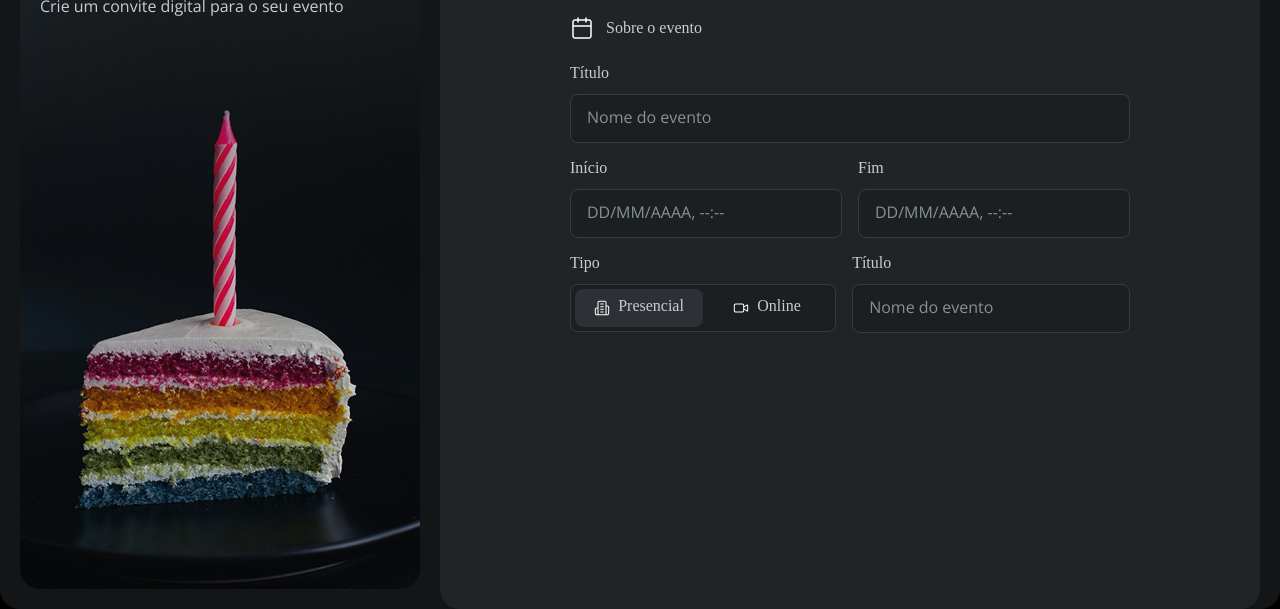
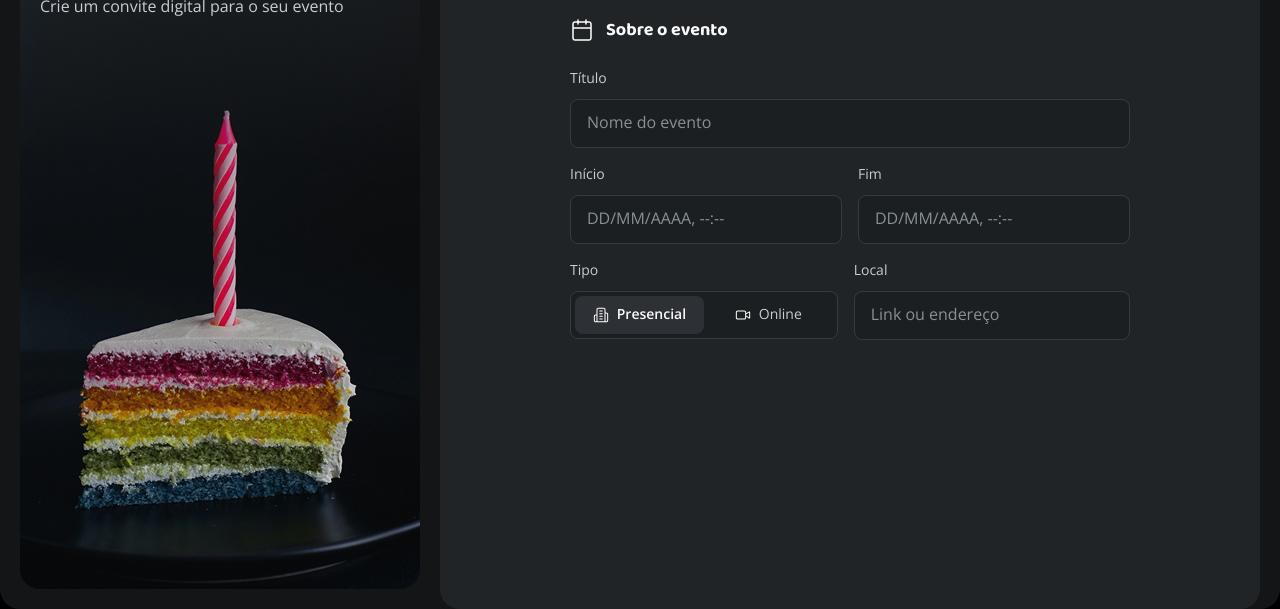
Before and after one commit to ROBERTOKPP/Formulario-de-convite, a plain HTML site: page index.html in a window 1280 px wide. Shown: the part 239-848 px from the top of the page. Drawn offline with nearby package versions, Linux system fonts and the light colour scheme.

Commit message:
corrigindo alguns erros

```diff
--- a/index.html
+++ b/index.html
@@ -70,15 +70,12 @@
               </div>
 
               <div class="text-input">
-                <label for="title">Título</label>
-                <input type="text" name="title" id="title" placeholder="Nome do evento">
+                <label for="location">Local</label>
+                <input type="text" name="location" id="location" placeholder="Link ou endereço">
               </div>
 
               </div>
 
-              <div class="container-textarea">
-
-              </div>
 
             </fieldset>
           </form>
--- a/style/fields/index.css
+++ b/style/fields/index.css
@@ -1 +1,2 @@
 @import url(input.css);
+@import url(global.css);
--- a/style/fields/input.css
+++ b/style/fields/input.css
@@ -27,6 +27,8 @@ input:focus{
 
 input[type="radio"] {
   display: none;
+
+
 }
 
 
@@ -46,6 +48,8 @@ input[type="radio"] {
   img{
     max-width: 1rem;
   }
+
+
 }
   .input-radio{
     display: flex;
@@ -53,8 +57,14 @@ input[type="radio"] {
     gap: .5rem;
     border-radius: .5rem;
     padding: .5rem;
+    cursor: pointer;
+    font: var(--body-sm);
+    color: var(--text-body);
   }
 
   .input-radio:has(input[type="radio"]:checked){
     background-color: var(--shape-button);
+    font: var(--body-sm-semibold);
+    color: var(--text-heading);
+
   }
--- a/style/from.css
+++ b/style/from.css
@@ -23,3 +23,14 @@ fieldset{
 .gap-16{
   gap: 1rem;
 }
+
+legend
+{
+  font: var(--heading-sm);
+  color: var(--text-heading);
+}
+
+label{
+  font: var(--body-sm);
+  color: var(--text-body);
+}
--- a/style/global.css
+++ b/style/global.css
@@ -56,11 +56,9 @@
 }
 
 body{
-  overflow: hidden;
+  /* overflow: hidden; */
   color: var(--text-body);
   background-color: black;
-
-
 }
 header{
   p{
```
